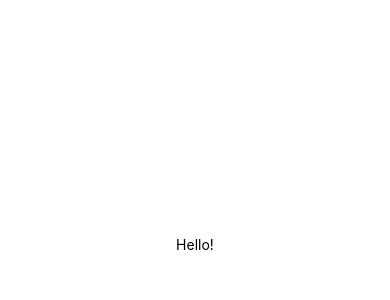
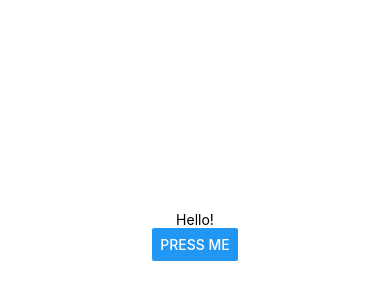
Before and after one commit to mouna-ben-mansour/RNCourse, a React Native app: screen / in a window 390 px wide. Shown: the part 178-478 px from the top of the page. Built offline with nearby package versions, Linux system fonts and the light colour scheme.

Commit message:
core components

```diff
--- a/App.js
+++ b/App.js
@@ -1,12 +1,14 @@
 import { StatusBar } from 'expo-status-bar';
-import { StyleSheet, Text, View } from 'react-native';
-
+import {Alert, Button, StyleSheet, Text, View} from 'react-native';
 export default function App() {
   return (
-    <View style={styles.container}>
-      <Text>Hello!</Text>
-      <StatusBar style="auto" />
-    </View>
+      <View style={styles.container}>
+        <View style={styles.container}>
+          <Text>Hello!</Text>
+          <Button title='Press me' onPress={()=>Alert.alert('Simple button pressed')}/>
+        </View>
+        <View style={styles.separator} ></View>
+      </View>
   );
 }
 
@@ -17,4 +19,9 @@ const styles = StyleSheet.create({
     alignItems: 'center',
     justifyContent: 'center',
   },
+  separator: {
+    marginVertical: 8,
+    borderBottomColor: '#737373',
+    borderBottomWidth: StyleSheet.hairlineWidth,
+  },
 });
```
